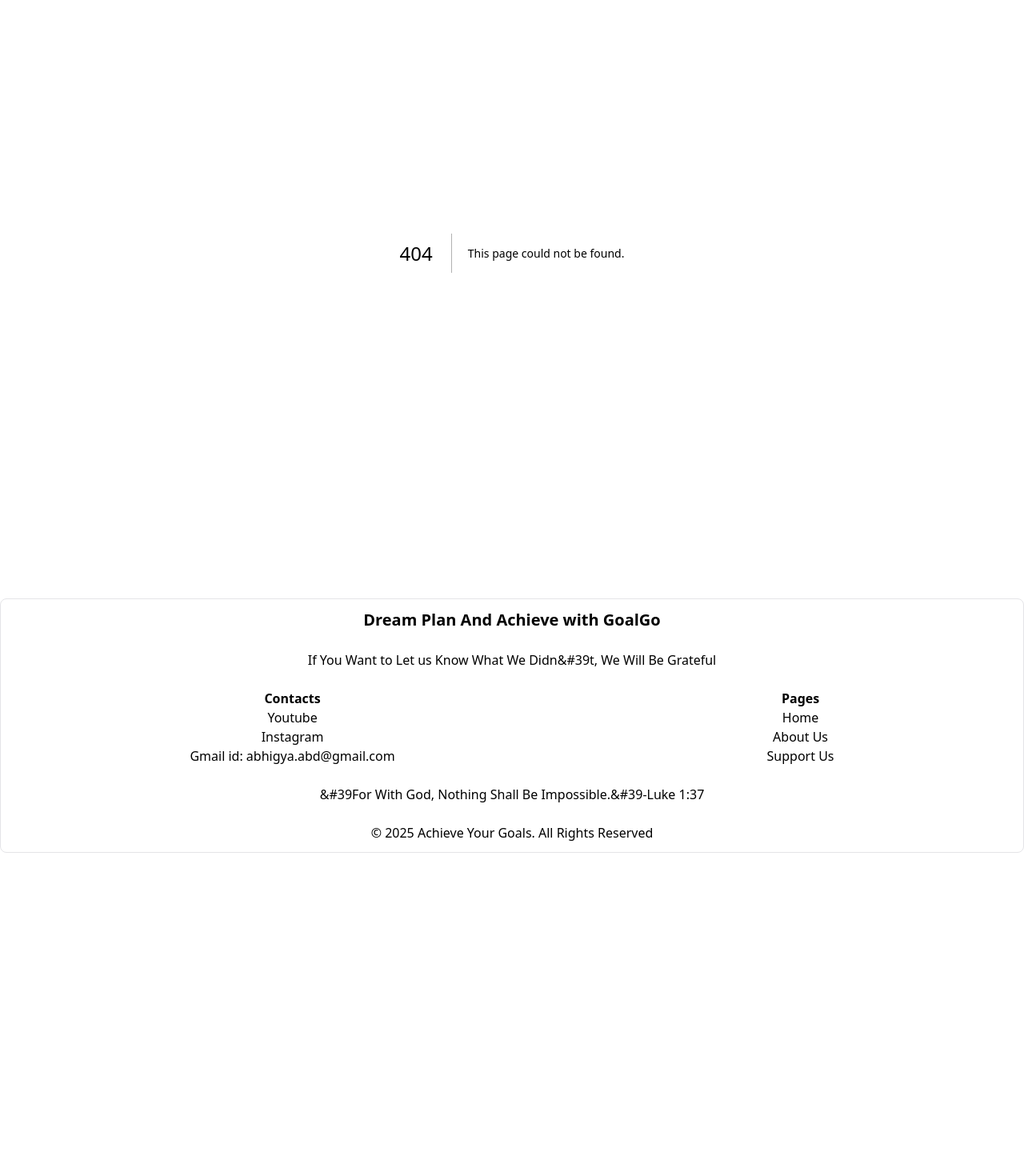
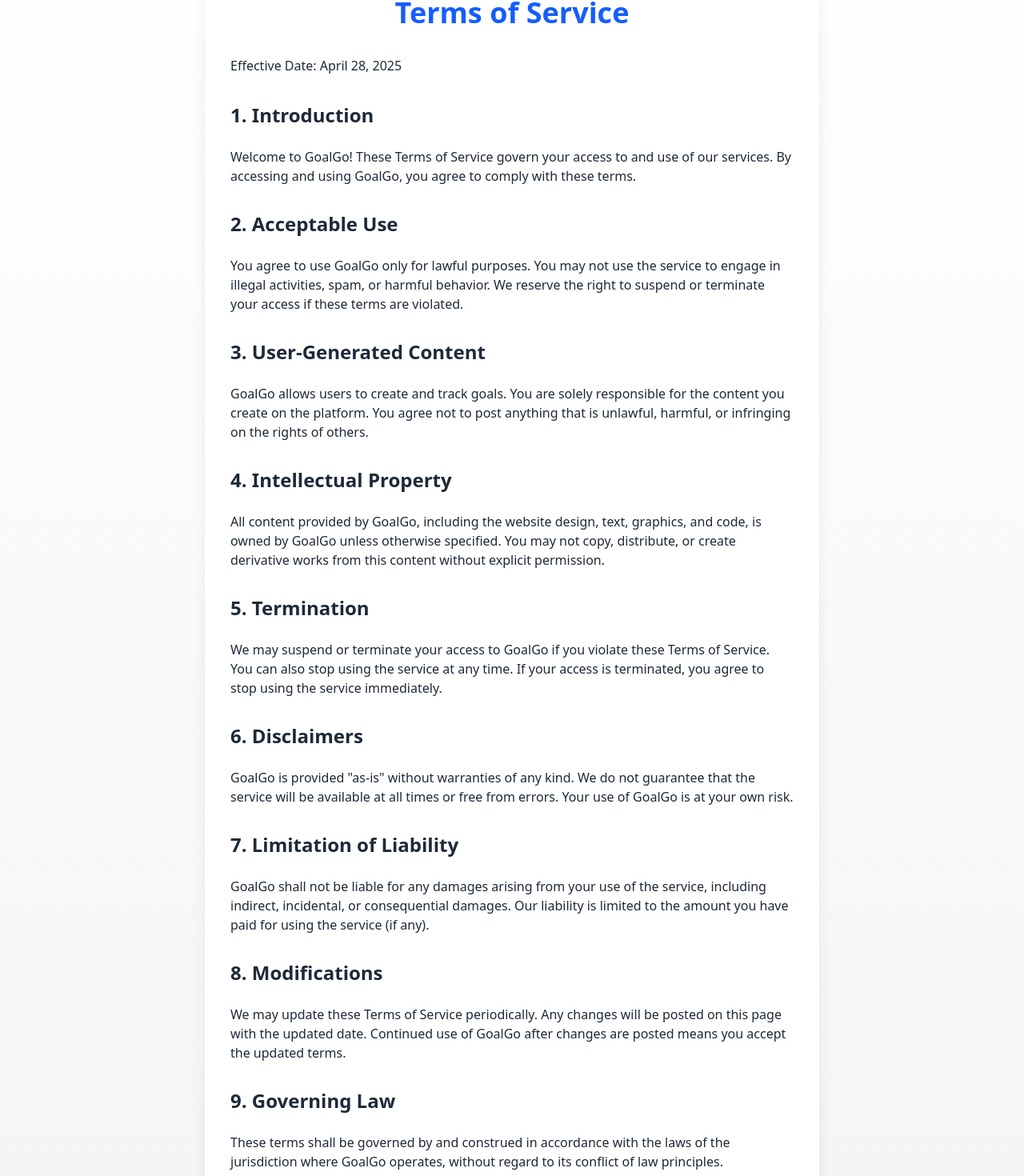
Before and after one commit to Abd-baap/goalgo, a Next.js app: page /termsofservice in a window 1280 px wide. Before the commit this address had no page. Shown: the part 134-1604 px from the top of the page at 80% size. Before the commit the page ends 1232 px from the top, so only its background shows below. Built offline with nearby package versions, Linux system fonts and the light colour scheme.

Commit message:
Create page.js

```diff
--- /dev/null
+++ b/app/termsofservice/page.js
@@ -0,0 +1,61 @@
+// app/terms/page.js
+export default function TermsOfService() {
+  return (
+    <main className="min-h-screen px-6 py-12 bg-gradient-to-b from-white to-gray-100 text-gray-800">
+      <div className="max-w-3xl mx-auto bg-white shadow-xl rounded-2xl p-8 space-y-8">
+        <h1 className="text-4xl font-bold text-center text-blue-600">Terms of Service</h1>
+        <p className="text-base leading-7">Effective Date: April 28, 2025</p>
+
+        <section className="space-y-6">
+          <h2 className="text-2xl font-semibold">1. Introduction</h2>
+          <p>Welcome to GoalGo! These Terms of Service govern your access to and use of our services. By accessing and using GoalGo, you agree to comply with these terms.</p>
+        </section>
+
+        <section className="space-y-6">
+          <h2 className="text-2xl font-semibold">2. Acceptable Use</h2>
+          <p>You agree to use GoalGo only for lawful purposes. You may not use the service to engage in illegal activities, spam, or harmful behavior. We reserve the right to suspend or terminate your access if these terms are violated.</p>
+        </section>
+
+        <section className="space-y-6">
+          <h2 className="text-2xl font-semibold">3. User-Generated Content</h2>
+          <p>GoalGo allows users to create and track goals. You are solely responsible for the content you create on the platform. You agree not to post anything that is unlawful, harmful, or infringing on the rights of others.</p>
+        </section>
+
+        <section className="space-y-6">
+          <h2 className="text-2xl font-semibold">4. Intellectual Property</h2>
+          <p>All content provided by GoalGo, including the website design, text, graphics, and code, is owned by GoalGo unless otherwise specified. You may not copy, distribute, or create derivative works from this content without explicit permission.</p>
+        </section>
+
+        <section className="space-y-6">
+          <h2 className="text-2xl font-semibold">5. Termination</h2>
+          <p>We may suspend or terminate your access to GoalGo if you violate these Terms of Service. You can also stop using the service at any time. If your access is terminated, you agree to stop using the service immediately.</p>
+        </section>
+
+        <section className="space-y-6">
+          <h2 className="text-2xl font-semibold">6. Disclaimers</h2>
+          <p>GoalGo is provided "as-is" without warranties of any kind. We do not guarantee that the service will be available at all times or free from errors. Your use of GoalGo is at your own risk.</p>
+        </section>
+
+        <section className="space-y-6">
+          <h2 className="text-2xl font-semibold">7. Limitation of Liability</h2>
+          <p>GoalGo shall not be liable for any damages arising from your use of the service, including indirect, incidental, or consequential damages. Our liability is limited to the amount you have paid for using the service (if any).</p>
+        </section>
+
+        <section className="space-y-6">
+          <h2 className="text-2xl font-semibold">8. Modifications</h2>
+          <p>We may update these Terms of Service periodically. Any changes will be posted on this page with the updated date. Continued use of GoalGo after changes are posted means you accept the updated terms.</p>
+        </section>
+
+        <section className="space-y-6">
+          <h2 className="text-2xl font-semibold">9. Governing Law</h2>
+          <p>These terms shall be governed by and construed in accordance with the laws of the jurisdiction where GoalGo operates, without regard to its conflict of law principles.</p>
+        </section>
+
+        <section className="space-y-6">
+          <h2 className="text-2xl font-semibold">10. Contact Us</h2>
+          <p>If you have any questions about these Terms of Service, please reach out through the Support page on our website.</p>
+        </section>
+      </div>
+    </main>
+  )
+    }
```
